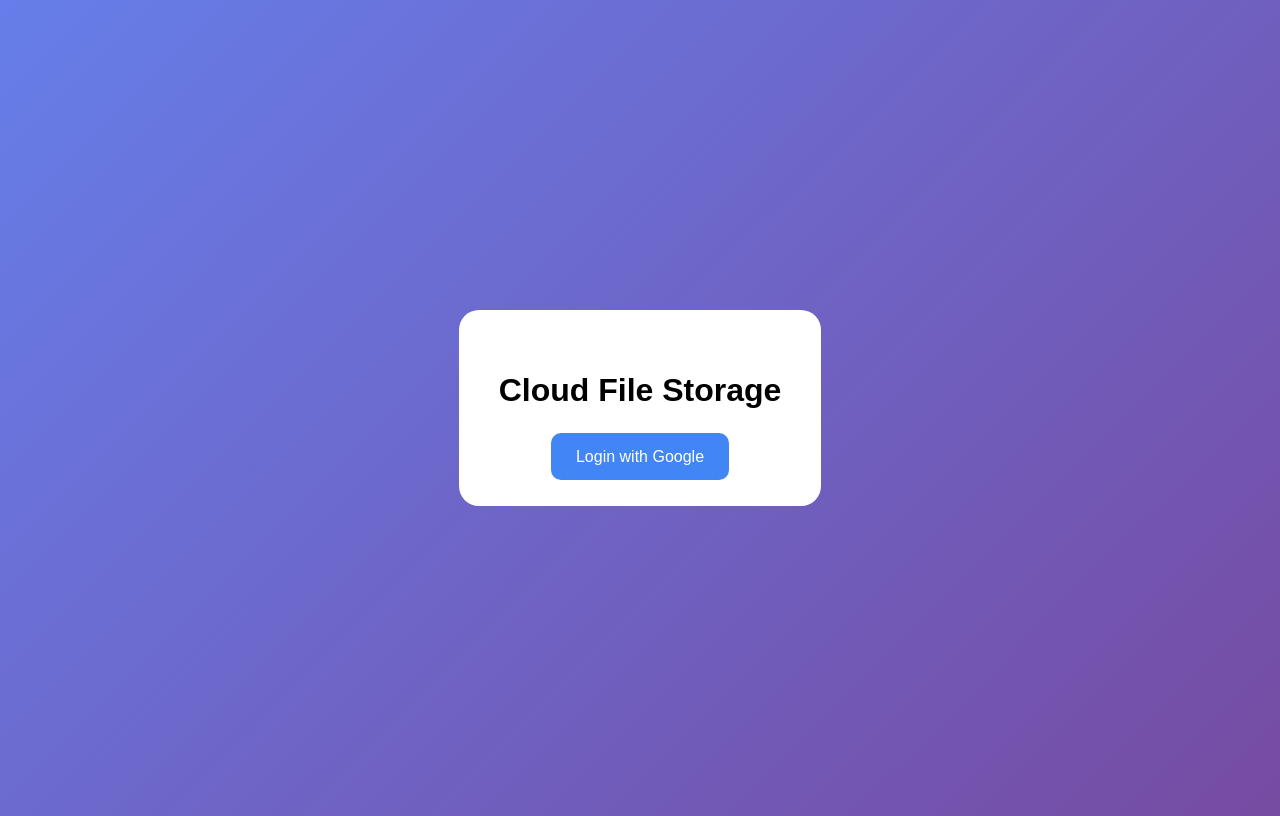
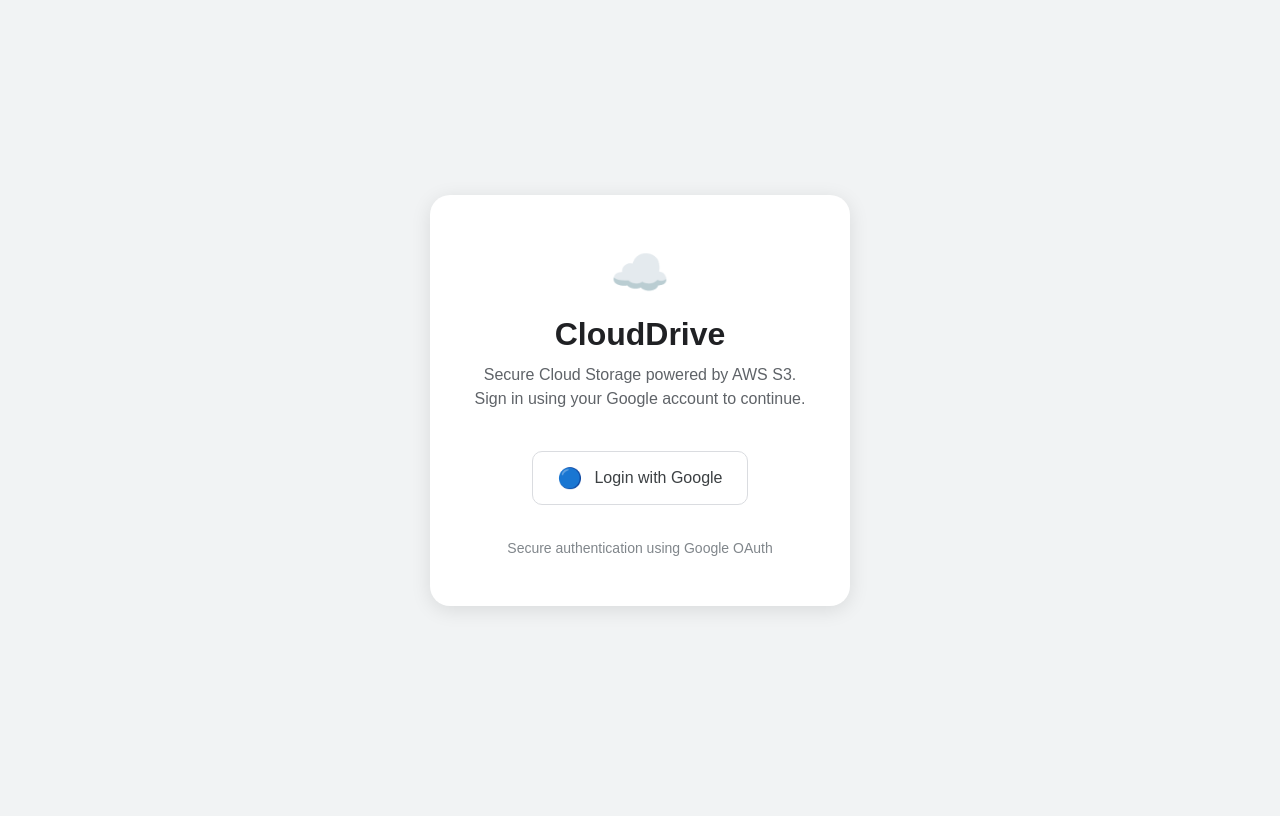
Before and after one commit to ishan12byte/cloud_storage_app, a Flask app: page / in a window 1280 px wide. After the commit the page ends 610 px from the top, so only its background shows below. Run offline with Flask 3, Linux system fonts and the light colour scheme.

Commit message:
Update login.html

```diff
--- a/templates/login.html
+++ b/templates/login.html
@@ -1,36 +1,84 @@
 <!DOCTYPE html>
-<html>
+<html lang="en">
 <head>
-    <title>Login</title>
+    <meta charset="UTF-8">
+    <meta name="viewport" content="width=device-width, initial-scale=1.0">
+    <title>CloudDrive Login</title>
 
     <style>
 
+        *{
+            margin:0;
+            padding:0;
+            box-sizing:border-box;
+            font-family:Arial,sans-serif;
+        }
+
         body{
-            font-family:Arial;
+            min-height:100vh;
+            background:#f1f3f4;
             display:flex;
             justify-content:center;
             align-items:center;
-            height:100vh;
-            background:linear-gradient(
-                135deg,
-                #667eea,
-                #764ba2
-            );
+            padding:20px;
         }
 
         .card{
             background:white;
-            padding:40px;
+            width:100%;
+            max-width:420px;
+            padding:50px 40px;
             border-radius:20px;
             text-align:center;
+            box-shadow:0 4px 20px rgba(0,0,0,0.1);
         }
 
-        a{
+        .logo{
+            font-size:48px;
+            margin-bottom:15px;
+        }
+
+        h1{
+            color:#202124;
+            margin-bottom:10px;
+            font-size:32px;
+        }
+
+        .subtitle{
+            color:#5f6368;
+            margin-bottom:40px;
+            line-height:1.5;
+        }
+
+        .login-btn{
+            display:inline-flex;
+            align-items:center;
+            justify-content:center;
+            gap:12px;
             text-decoration:none;
-            background:#4285F4;
-            color:white;
-            padding:15px 25px;
+            background:white;
+            color:#3c4043;
+            border:1px solid #dadce0;
+            padding:14px 24px;
             border-radius:10px;
+            font-size:16px;
+            font-weight:500;
+            transition:0.3s;
+        }
+
+        .login-btn:hover{
+            background:#f8f9fa;
+            box-shadow:0 2px 10px rgba(0,0,0,0.1);
+        }
+
+        .google-icon{
+            font-size:20px;
+        }
+
+        .footer{
+            margin-top:35px;
+            color:#80868b;
+            font-size:14px;
         }
 
     </style>
@@ -39,17 +87,34 @@
 
 <body>
 
-<div class="card">
+    <div class="card">
 
-    <h1>Cloud File Storage</h1>
+        <div class="logo">
+            ☁️
+        </div>
 
-    <br>
+        <h1>CloudDrive</h1>
 
-    <a href="/login">
-        Login with Google
-    </a>
+        <p class="subtitle">
+            Secure Cloud Storage powered by AWS S3.
+            Sign in using your Google account to continue.
+        </p>
 
-</div>
+        <a href="/login" class="login-btn">
+
+            <span class="google-icon">
+                🔵
+            </span>
+
+            Login with Google
+
+        </a>
+
+        <div class="footer">
+            Secure authentication using Google OAuth
+        </div>
+
+    </div>
 
 </body>
 </html>
```
